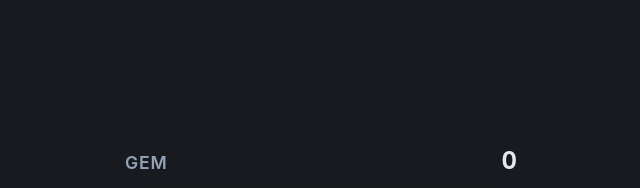
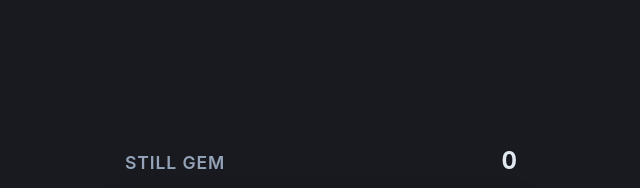
Before and after one commit to LowgravityGameMaker/Still-Gem, a plain HTML site: page index.html in a window 1280 px wide. Shown: the top 188 px of the page, 319-959 px from the left. Drawn offline with Linux system fonts and the light colour scheme.

Commit message:
Update index.html

```diff
--- a/index.html
+++ b/index.html
@@ -3,13 +3,13 @@
 <head>
   <meta charset="UTF-8">
   <meta name="viewport" content="width=device-width, initial-scale=1.0, maximum-scale=1.0, user-scalable=no">
-  <title>Minimal Gem Match</title>
+  <title>STILL GEM</title>
   <link rel="stylesheet" href="style.css">
 </head>
 <body>
 
   <div class="header">
-    <div class="title">GEM</div>
+    <div class="title">STILL GEM</div>
     <div class="score-box" id="score">0</div>
   </div>
 
```
